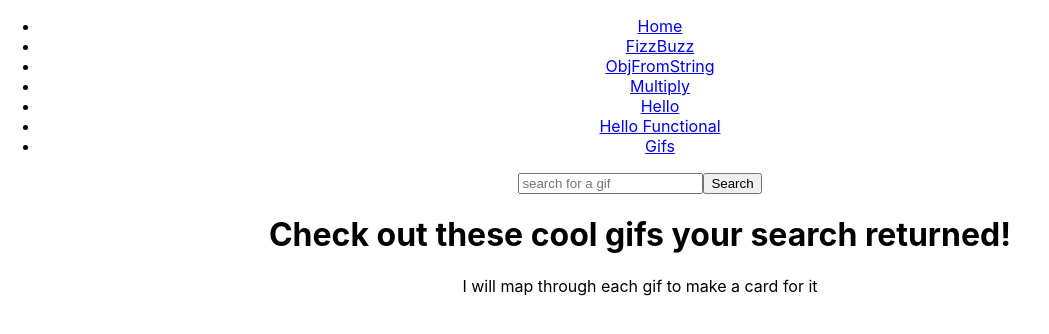
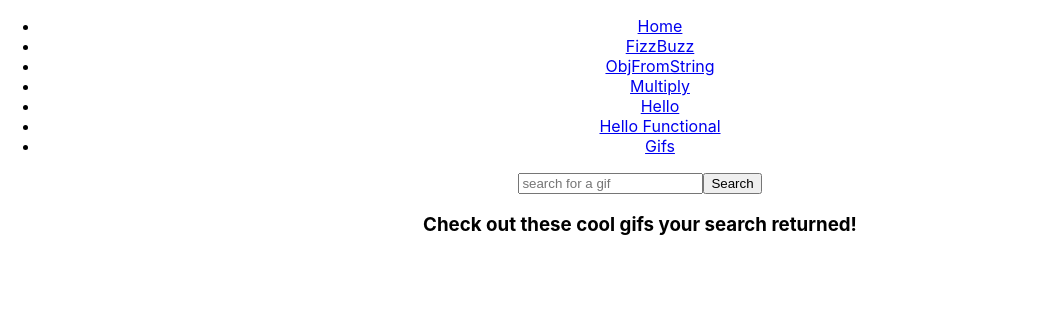
Before and after one commit to MMcClure11/practice-constructor.io, a React (Create React App) app: page /gifs in a window 1280 px wide. Shown: the top 334 px of the page, without its empty margins (0-1049 px from the left). Built offline with nearby package versions, Linux system fonts and the light colour scheme.

Commit message:
Add a GifCard for each Gif returned  from the search

```diff
--- /dev/null
+++ b/src/components/GifCard.js
@@ -0,0 +1,11 @@
+import React from 'react'
+
+const GifCard = () => {
+  return (
+    <div>
+      i am a gif card
+    </div>
+  )
+}
+
+export default GifCard
--- a/src/containers/GifsList.js
+++ b/src/containers/GifsList.js
@@ -1,11 +1,15 @@
 import React from 'react'
+import GifCard from '../components/GifCard'
 
-const GifsList = (props) => {
-  console.log(props.gifs)
+const GifsList = ({ gifs }) => {
+
+  const renderGifs = () => {
+    return gifs.map(gif => <GifCard key={ gif.id } {...gif} />)
+  }
   return (
     <div>
-      <h1>Check out these cool gifs your search returned!</h1>
-      <p>I will map through each gif to make a card for it</p>
+      <h3>Check out these cool gifs your search returned!</h3>
+      { renderGifs() }
     </div>
   )
 }
```
Also changed, not shown: 1 other file (tests, documents, lock files or other folders).
